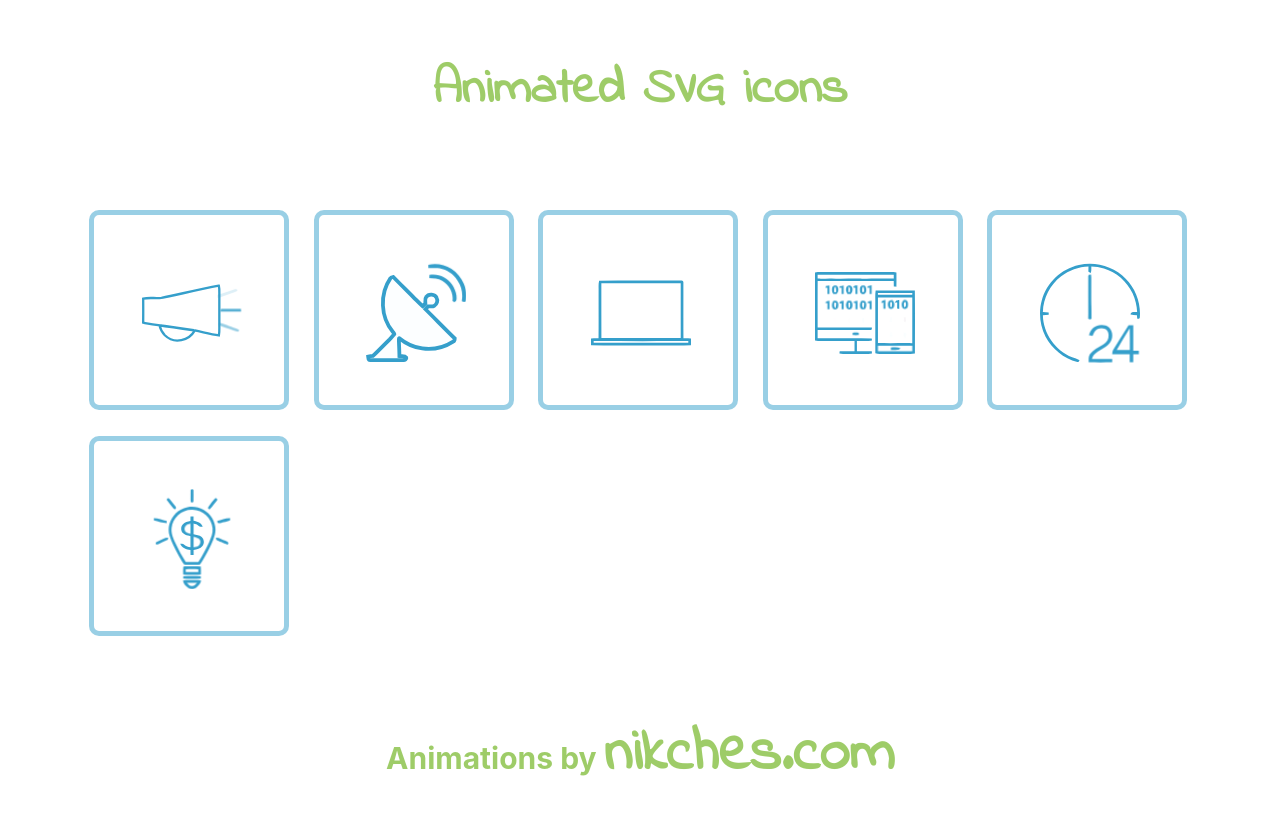
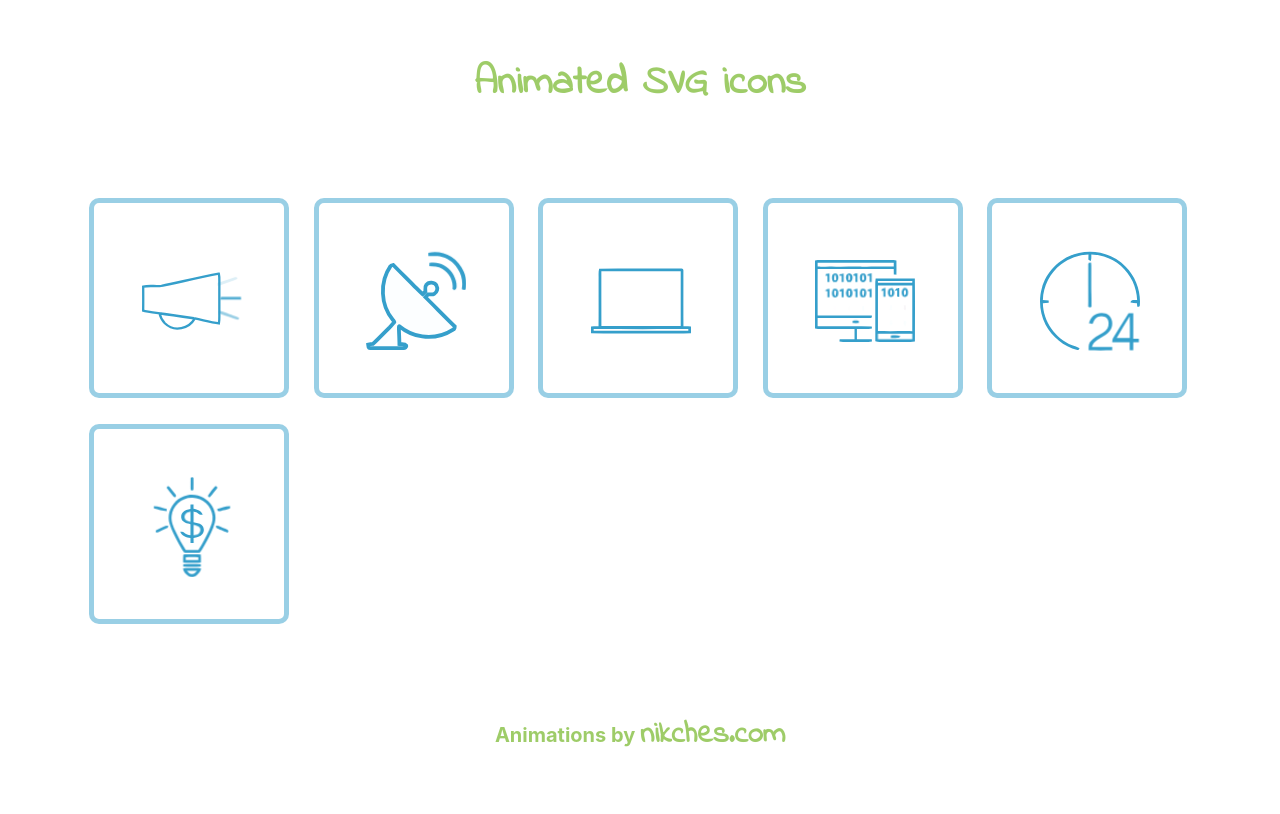
Before and after one commit to Nik-Ches/animated-SVG-icons, a plain HTML site: page index.html in a window 1280 px wide. Drawn offline with nearby package versions, Linux system fonts and the light colour scheme.

Commit message:
resized headers

```diff
--- a/css/main.css
+++ b/css/main.css
@@ -10,7 +10,7 @@ body {
 
 .topHeader {
     font-family: 'Indie Flower', cursive;
-    font-size: 50px;
+    font-size: 40px;
     font-weight: bold;
     margin-top: 50px;
     margin-bottom: 50px;
@@ -49,7 +49,7 @@ span {
     font-family: 'Indie Flower', cursive;
     font-weight: bold;
     display: inline-block;
-    font-size: 60px;
+    font-size: 30px;
 }
 
 a:hover {
@@ -67,5 +67,5 @@ a:hover {
     text-align: center;
     color: rgba(138, 194, 73, 0.83);
     padding: 10px;
-    font-size: 30px;
+    font-size: 20px;
 }
```
